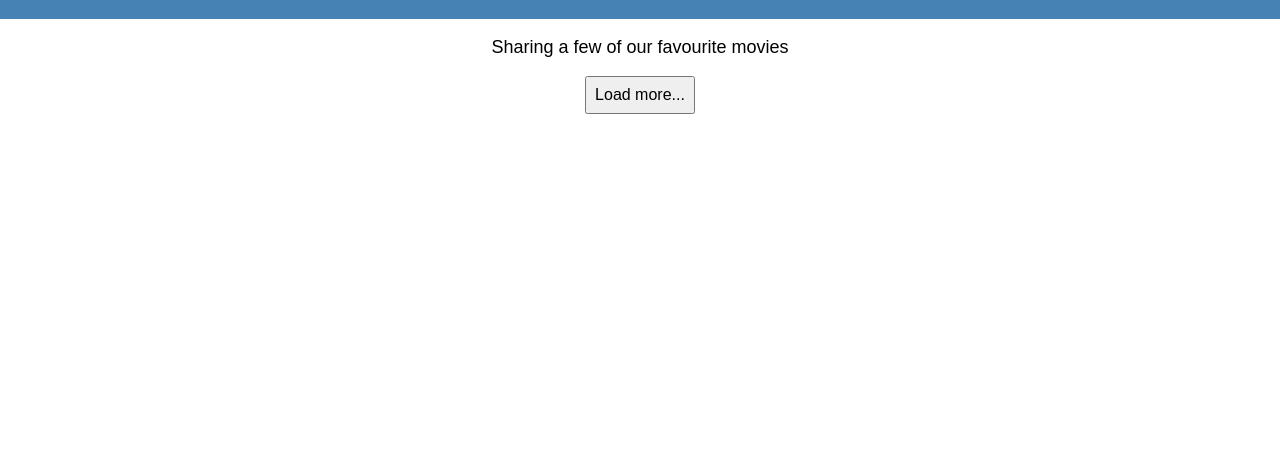
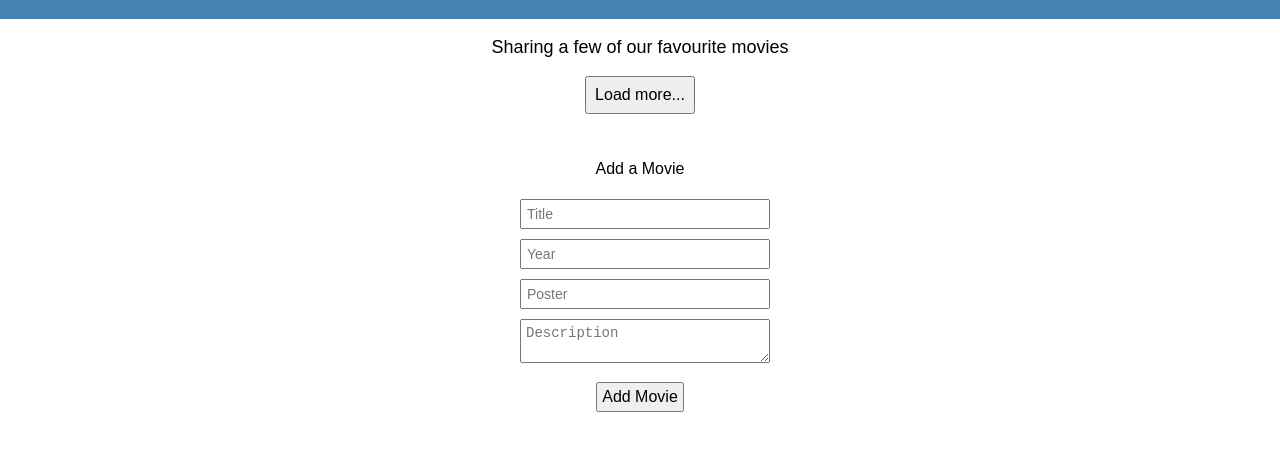
Before and after one commit to bacabange/react-grid-movies, a React app: page / in a window 1280 px wide. Shown: the part 51-502 px from the top of the page. Built offline with nearby package versions, Linux system fonts and the light colour scheme.

Commit message:
Add button for Adding new movie to grid

```diff
--- a/src/App.css
+++ b/src/App.css
@@ -46,3 +46,21 @@
   padding: 5px 25px 10px 25px;
   max-width: 25%;
 }
+
+.movie-form {
+  width: 250px;
+  margin: 0 auto;
+}
+
+.movie-form input, .movie-form textarea {
+  width: 250px;
+  font-size:14px;
+  padding: 5px;
+  margin: 5px;
+}
+
+.movie-form button {
+  font-size: 16px;
+  padding: 4px;
+  margin: 10px 10px 30px 10px;
+}
--- /dev/null
+++ b/src/components/AddMovie.js
@@ -0,0 +1,39 @@
+import React, { Component } from 'react';
+
+class AddMovie extends Component {
+
+  constructor(props) {
+    super(props);
+
+    this.state = {};
+
+    this.addNewMovie = this.addNewMovie.bind(this);
+  }
+
+  addNewMovie(e) {
+    e.preventDefault();
+    var movie =  {
+      title: this.title.value,
+      year: this.year.value,
+      description: this.description.value,
+      poster: this.poster.value
+    };
+    this.props.addMovie( movie );
+  }
+
+  render() {
+    return (
+      <form className="movie-form" onSubmit={(e) => this.addNewMovie(e)}>
+        <p>Add a Movie</p>
+        <input ref={ ( input ) => this.title = input } type="text" placeholder="Title" />
+        <input ref={ ( input ) => this.year = input } type="text" placeholder="Year" />
+        <input ref={ ( input ) => this.poster = input } type="text" placeholder="Poster" />
+        <textarea ref={ ( input ) => this.description = input} placeholder="Description">
+        </textarea>
+        <button type="submit">Add Movie</button>
+      </form>
+    );
+  }
+}
+
+export default AddMovie;
--- a/src/components/App.js
+++ b/src/components/App.js
@@ -1,6 +1,7 @@
 import React, { Component } from 'react';
 import Header from './Header';
 import Movie from './Movie';
+import AddMovie from './AddMovie';
 
 import {initialMovies} from '../movies';
 import {additionalMovies} from '../movies';
@@ -16,6 +17,7 @@ class App extends Component {
 		};
 
 		this.loadAdditionalMovies = this.loadAdditionalMovies.bind(this);
+		this.addMovieToGallery = this.addMovieToGallery.bind( this );
 	}
 
 	loadAdditionalMovies(e) {
@@ -24,6 +26,17 @@ class App extends Component {
 
 		this.setState({ movies: newMovies });
 	}
+
+	addMovieToGallery( movie ) {
+		var ts = Date.now();
+		var newMovie = {};
+		newMovie[ 'movie' + ts ] = movie;
+		var currentMovies = { ...this.state.movies };
+		var newMovies = Object.assign( currentMovies, newMovie );
+		this.setState({ movies: newMovies });
+	}
+
+
 
 	render() {
 		return (
@@ -39,6 +52,8 @@ class App extends Component {
 			</div>
 
 			<div className="add-movies"><button onClick={this.loadAdditionalMovies}>Load more...</button></div>
+
+			<AddMovie addMovie={this.addMovieToGallery} />
 		  </div>
 		);
 	}
```
